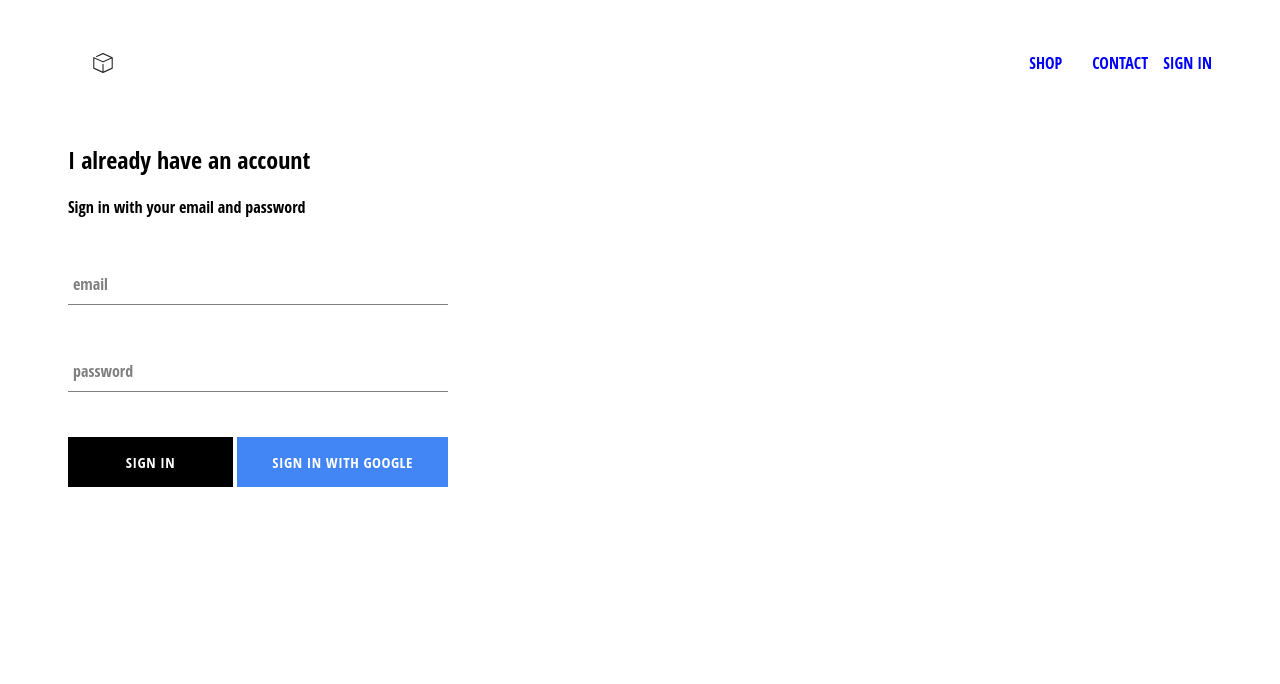
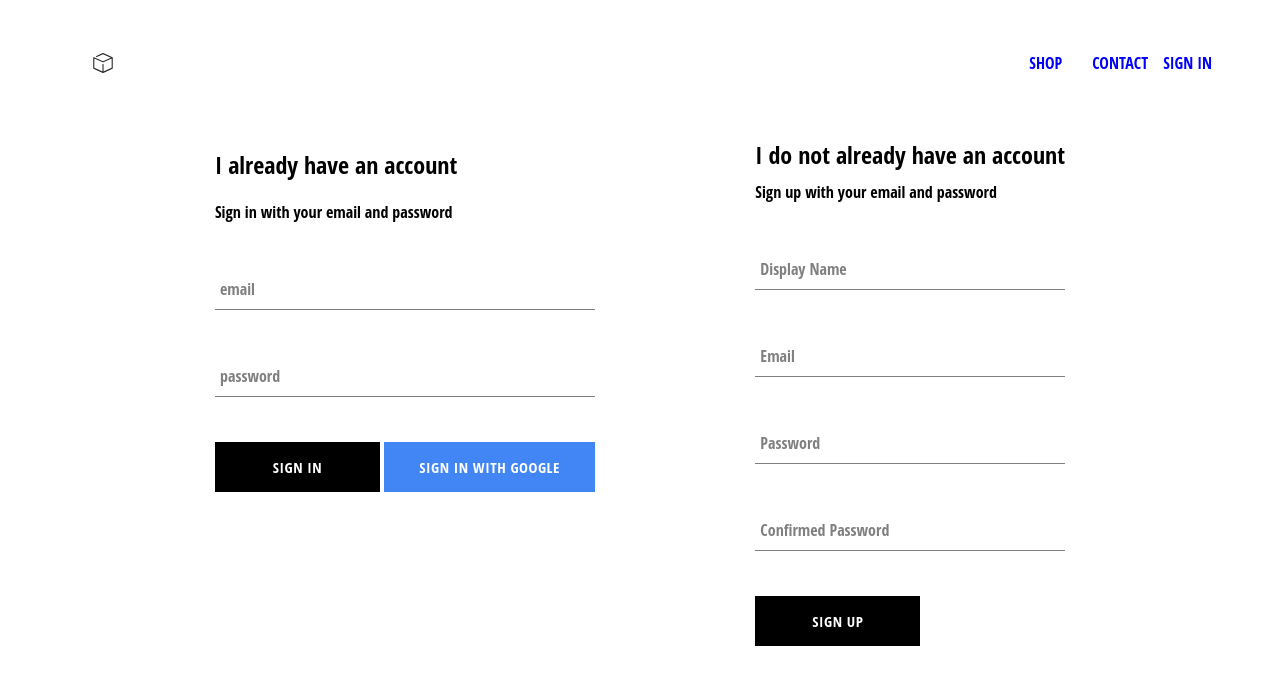
Before and after one commit to lokeam/eCommerce, a React (Create React App) app: page /signin in a window 1280 px wide. Shown: the top 684 px of the page. Built offline with nearby package versions, Linux system fonts and the light colour scheme; no server answers.

Commit message:
feat: added sign-up component, enabled email userAuth with Firebase

```diff
--- /dev/null
+++ b/src/components/sign-up/sign-up.component.jsx
@@ -0,0 +1,94 @@
+import React from 'react';
+import FormInput from '../form-input/form-input.component';
+import CTABtn from '../cta-btn/cta-btn.component';
+import { auth, createUserProfileDocument } from '../../firebase/firebase.utils';
+
+import styles from './sign-up.styles.scss';
+
+class SignUp extends React.Component {
+  constructor() {
+    super();
+
+    this.state = {
+      displayName: '',
+      email: '',
+      password: '',
+      confirmPassword: ''
+    }
+  }
+
+  handleSubmit = async event => {
+    event.preventDefault();
+
+    const { displayName, email, password, confirmPassword } = this.state;
+
+    if ( password !== confirmPassword ) {
+      alert (`your passwords don't match`);
+      return;
+    }
+
+    try {
+      const { user } = await auth.createUserWithEmailAndPassword( email, password);
+      await createUserProfileDocument(user, { displayName } );
+      this.setState({
+        displayName: '',
+        email: '',
+        password: '',
+        confirmPassword: ''
+      })
+    } catch(error) {
+      console.log('I am error: ', error);
+    }
+  }
+
+  handleSubmit = event => {
+    const { name, value } = event.target;
+
+    this.setState({ [name]: value });
+  }
+
+  render() {
+    const { displayName, email, password, confirmPassword } = this.state;
+    return(
+      <div className='sign-up'>
+        <h2 className='title'>I do not already have an account</h2>
+        <span>Sign up with your email and password</span>
+        <form
+          className='sign-up-form'
+          onSubmit={ this.handleSubmit }>
+            <FormInput type='text'
+                       name='displayName'
+                       label='Display Name'
+                       value={ displayName }
+                       onChange={ this.handleChange }
+                       required
+             />
+            <FormInput type='email'
+                       name='email'
+                       label='Email'
+                       value={ email }
+                       onChange={ this.handleChange }
+                       required
+             />
+            <FormInput type='password'
+                       name='password'
+                       label='Password'
+                       value={ password }
+                       onChange={ this.handleChange }
+                       required
+             />
+            <FormInput type='password'
+                       name='confirmedPassword'
+                       label='Confirmed Password'
+                       value={ confirmPassword }
+                       onChange={ this.handleChange }
+                       required
+             />
+             <CTABtn type='submit'>SIGN UP</CTABtn>
+          </form>
+      </div>
+    );
+  }
+}
+
+export default SignUp;
--- /dev/null
+++ b/src/components/sign-up/sign-up.styles.scss
@@ -0,0 +1,9 @@
+.sign-up {
+  display: flex;
+  flex-direction: column;
+  widows: 380px;
+}
+
+.title {
+  margin: 10px 0;
+}
--- a/src/pages/login/login-page.component.jsx
+++ b/src/pages/login/login-page.component.jsx
@@ -1,10 +1,12 @@
 import React from 'react';
 import SignIn from '../../components/sign-in/sign-in.component';
+import SignUp from '../../components/sign-up/sign-up.component';
 import styles from './login-page.styles.scss';
 
 const LogInPage = () => (
-  <div className="signin">
+  <div className="login-page">
     <SignIn />
+    <SignUp />
   </div>
 );
 
--- a/src/pages/login/login-page.styles.scss
+++ b/src/pages/login/login-page.styles.scss
@@ -0,0 +1,6 @@
+.login-page {
+  width: 850px;
+  display: flex;
+  justify-content: space-between;
+  margin: 30px auto;
+}
```
